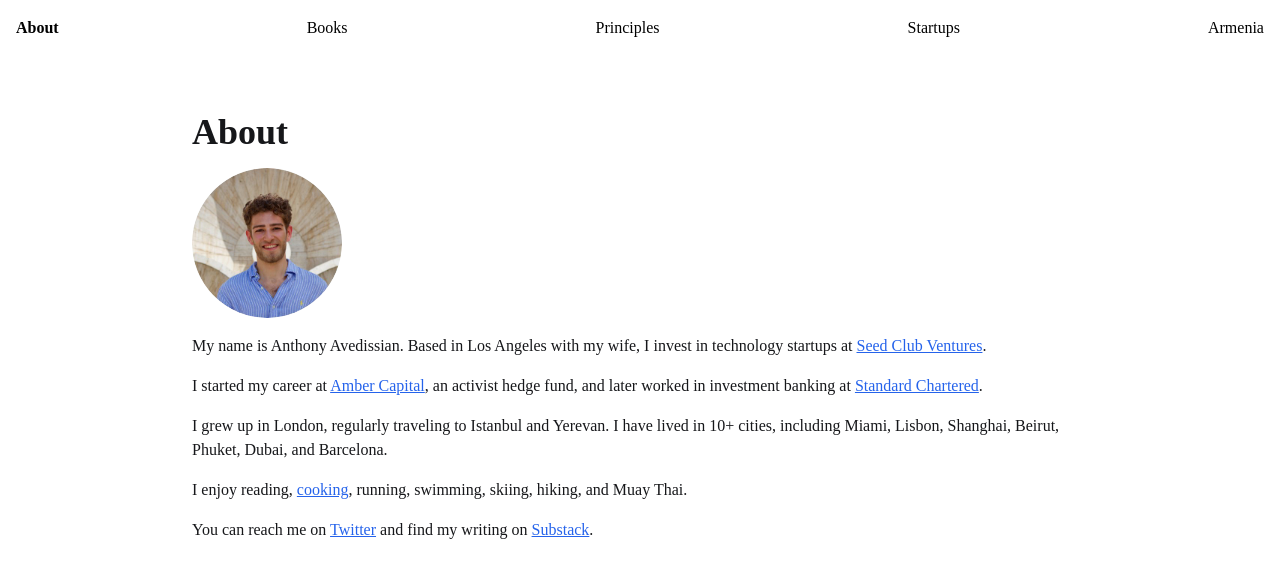
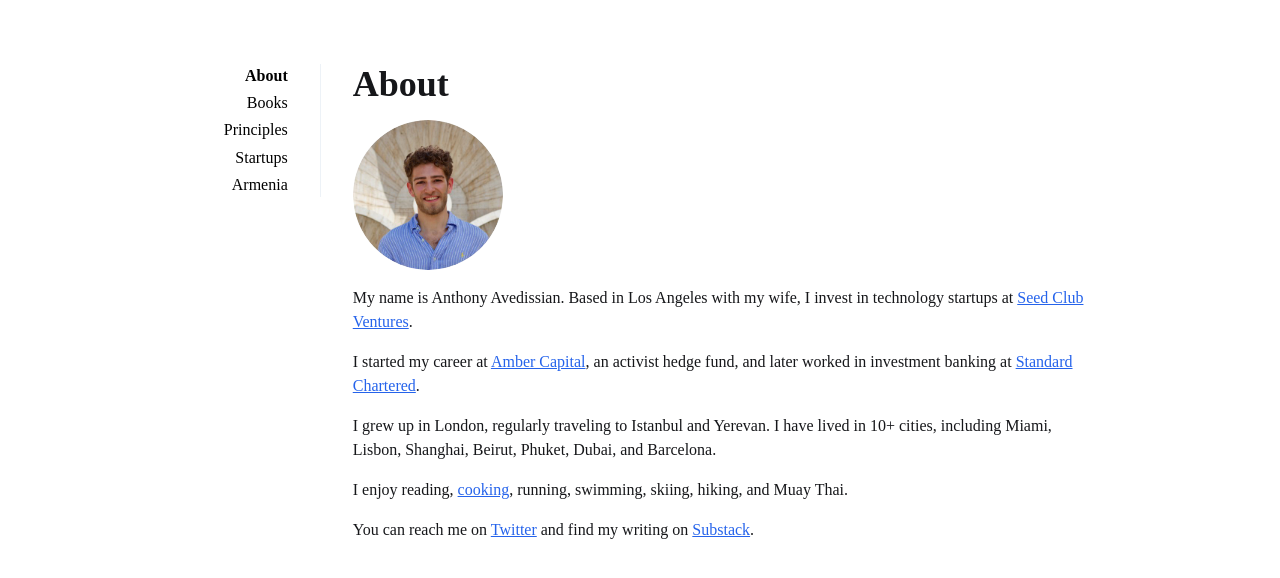
Before and after one commit to aavedissian/avedissian, a Next.js app: page / in a window 1280 px wide. Shown: the top 578 px of the page. Built offline with nearby package versions, Linux system fonts and the light colour scheme.

Commit message:
undo css

```diff
--- a/styles/globals.css
+++ b/styles/globals.css
@@ -7,7 +7,6 @@ body {
   line-height: 1.5;
   font-size: 1rem;
   color: #16171a;
-  padding-top: 3rem; /* or whatever the height of your header is */
 }
 
 main {
@@ -23,24 +22,20 @@ header, section {
 }
 
 header {
-  width: 100%;
-  position: fixed;
-  top: 0;
-  left: 0;
-  z-index: 1000; /* ensure it stays above other elements */
+  flex-basis: 10rem;
+  flex-grow: 1;
+  position: relative;
 }
 
 header ul {
-  display: flex;
-  flex-direction: row;
-  border-right: none; /* you might not need this anymore */
-  justify-content: space-between; /* spread items out evenly */
+  border-right: 1px solid #edf2f7;
+  list-style: none;
 }
 
 header li {
-  margin-bottom: 0; /* adjust as needed */
-  text-align: left; /* or center, based on your preference */
-  margin-right: 0; /* adjust as needed */
+  margin-bottom: 0.2rem;
+  text-align: right;
+  margin-right: 2rem;
 }
 
 a {
```
